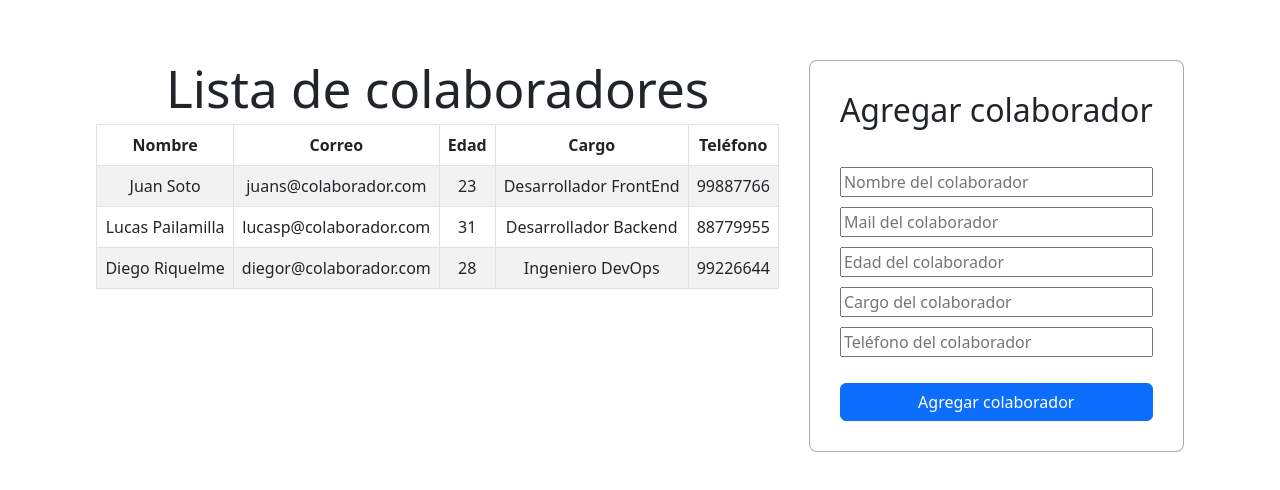
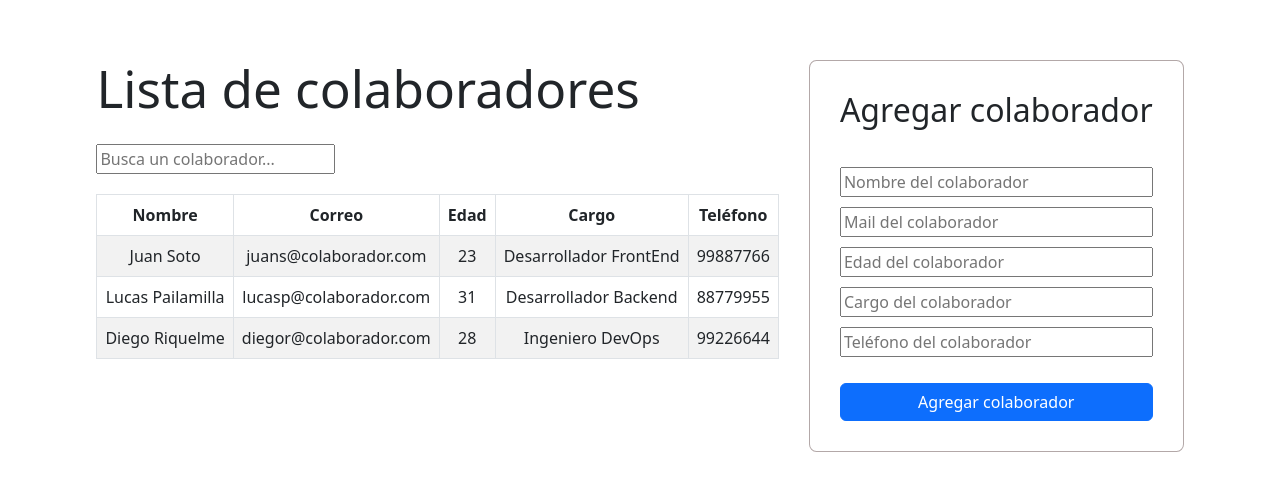
Before and after one commit to JavierMiddleton/desafio_4.3, a React (Vite) app: page / in a window 1280 px wide. Shown: the part 144-634 px from the top of the page. Built offline with nearby package versions, Linux system fonts and the light colour scheme.

Commit message:
agregador el componente Buscador, con su respectvo CSS y código en APP

```diff
--- a/src/App.css
+++ b/src/App.css
@@ -39,3 +39,10 @@
   flex-wrap: wrap;
   gap: 30px;
 }
+
+.list-h1-container {
+  display: flex;
+  flex-direction: column;
+  gap: 20px;
+  align-items: flex-start;
+}
--- a/src/App.jsx
+++ b/src/App.jsx
@@ -1,18 +1,28 @@
-import { useState } from "react";
+import { useState, useEffect } from "react";
 import Alert from "./assets/Alert";
 import Formulario from "./assets/Formulario";
 import React from "react";
 import "./App.css";
 import Listado from "./assets/Listado";
 import { BaseColaboradores } from "./assets/BaseColaboradores";
+import Buscador from "./assets/Buscador";
 
 function App() {
   const [error, setError] = useState("");
   const [success, setSuccess] = useState("");
-  const [colaboradores, setColaboradores] = useState(BaseColaboradores); // Cambia 'list' a 'colaboradores'
+  const [colaboradores, setColaboradores] = useState(BaseColaboradores);
+  const [filteredColaboradores, setFilteredColaboradores] = useState([]);
 
   const handleListUpdate = (newList) => {
     setColaboradores(newList);
+    setFilteredColaboradores(newList);
+  };
+
+  const handleSearch = (searchTerm) => {
+    const filtered = colaboradores.filter((colaborador) =>
+      colaborador.nombre.toLowerCase().includes(searchTerm.toLowerCase())
+    );
+    setFilteredColaboradores(filtered);
   };
 
   return (
@@ -20,7 +30,8 @@ function App() {
       <div className="main-container">
         <div className="list-h1-container">
           <h1>Lista de colaboradores</h1>
-          <Listado colaboradores={colaboradores} />
+          <Buscador onSearch={handleSearch} />
+          <Listado colaboradores={filteredColaboradores} />
         </div>
         <div className="form-alert-container">
           <Formulario
--- a/src/assets/Buscador.jsx
+++ b/src/assets/Buscador.jsx
@@ -0,0 +1,23 @@
+import React, { useState } from "react";
+
+const Buscador = ({ onSearch }) => {
+  const [searchTerm, setSearchTerm] = useState("");
+
+  const handleSearch = (e) => {
+    setSearchTerm(e.target.value);
+    onSearch(e.target.value);
+  };
+
+  return (
+    <div>
+      <input
+        type="text"
+        placeholder="Busca un colaborador..."
+        value={searchTerm}
+        onChange={handleSearch}
+      />
+    </div>
+  );
+};
+
+export default Buscador;
```
